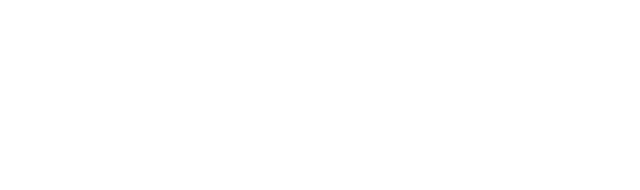
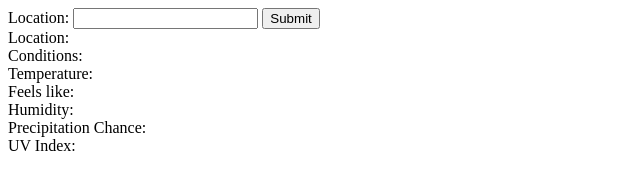
Before and after one commit to bkoch-16/weather-app, a plain HTML site: page index.html in a window 1280 px wide. Shown: the whole page, without its empty margins (0-640 px from the left). Drawn offline with Linux system fonts and the light colour scheme.

Commit message:
added containers to show data
added containers to show weather data on the webpage

```diff
--- a/index.html
+++ b/index.html
@@ -7,5 +7,46 @@
     <link rel="stylesheet" href="styles.css" />
     <title>Weather App</title>
   </head>
-  <body></body>
+  <body>
+    <form action="post" id="location-form">
+      <label for="location">
+        <span>Location:</span>
+        <input type="text" name="location" id="location-input" required />
+      </label>
+      <button type="submit">Submit</button>
+    </form>
+    <div id="weather-container">
+      <div class="weather-fact">
+        <span class="title">Location:</span>
+        <span id="location-data"></span>
+      </div>
+
+      <div class="weather-fact">
+        <span class="title">Conditions:</span>
+        <span id="conditions-data"></span>
+      </div>
+
+      <div class="weather-fact">
+        <span class="title">Temperature:</span>
+        <span id="temp-data"></span>
+      </div>
+
+      <div class="weather-fact">
+        <span class="title">Feels like:</span>
+        <span id="feelslike-data"></span>
+      </div>
+      <div class="weather-fact">
+        <span class="title">Humidity:</span>
+        <span id="humidity-data"></span>
+      </div>
+      <div class="weather-fact">
+        <span class="title">Precipitation Chance:</span>
+        <span id="precip-data"></span>
+      </div>
+      <div class="weather-fact">
+        <span class="title">UV Index:</span>
+        <span id="uvindex-data"></span>
+      </div>
+    </div>
+  </body>
 </html>
--- a/js-file.js
+++ b/js-file.js
@@ -11,6 +11,7 @@ async function getWeather(location = "losangeles") {
   console.log(weatherData);
   const myWeather = parseWeather(weatherData);
   console.log(myWeather);
+  return myWeather;
 }
 
 function parseWeather(weatherData) {
@@ -25,3 +26,10 @@ function parseWeather(weatherData) {
   };
   return myWeather;
 }
+
+const weatherForm = document.querySelector("#location-form");
+weatherForm.addEventListener("submit", () => {
+  event.preventDefault();
+  const location = document.querySelector("#location-input").value;
+  myWeather = getWeather(location);
+});
```
